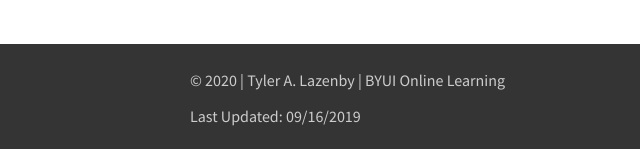
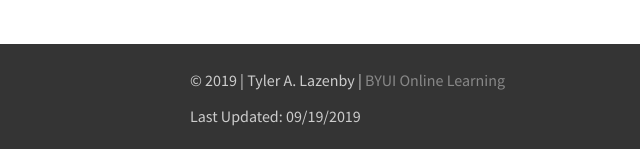
Before and after one commit to tylerlazenby/tylerlazenby, a plain HTML site: page index.html in a window 1280 px wide. Shown: the part 648-797 px from the top of the page, 0-640 px from the left. Drawn offline with Linux system fonts and the light colour scheme.

Commit message:
added link and updated update date

```diff
--- a/index.html
+++ b/index.html
@@ -30,8 +30,8 @@
 </div>
 <footer class="dark-footer">
     <div class="dark-footer-container">
-        <p>&copy; 2020 | Tyler A. Lazenby | BYUI Online Learning</p>
-        <p class="update-message">Last Updated: 09/16/2019</p>
+        <p>&copy; 2019 | Tyler A. Lazenby | <a href="https://www.byui.edu/online">BYUI Online Learning</a></p>
+        <p class="update-message">Last Updated: 09/19/2019</p>
     </div>
 </footer>
 </body>
--- a/styles/style.css
+++ b/styles/style.css
@@ -49,6 +49,10 @@ a:hover {
     color: #ccc;
 }
 
+.dark-footer-container a {
+    color: #888888
+}
+
 .light-main {
     font-size: 1.6rem;
 }
```
